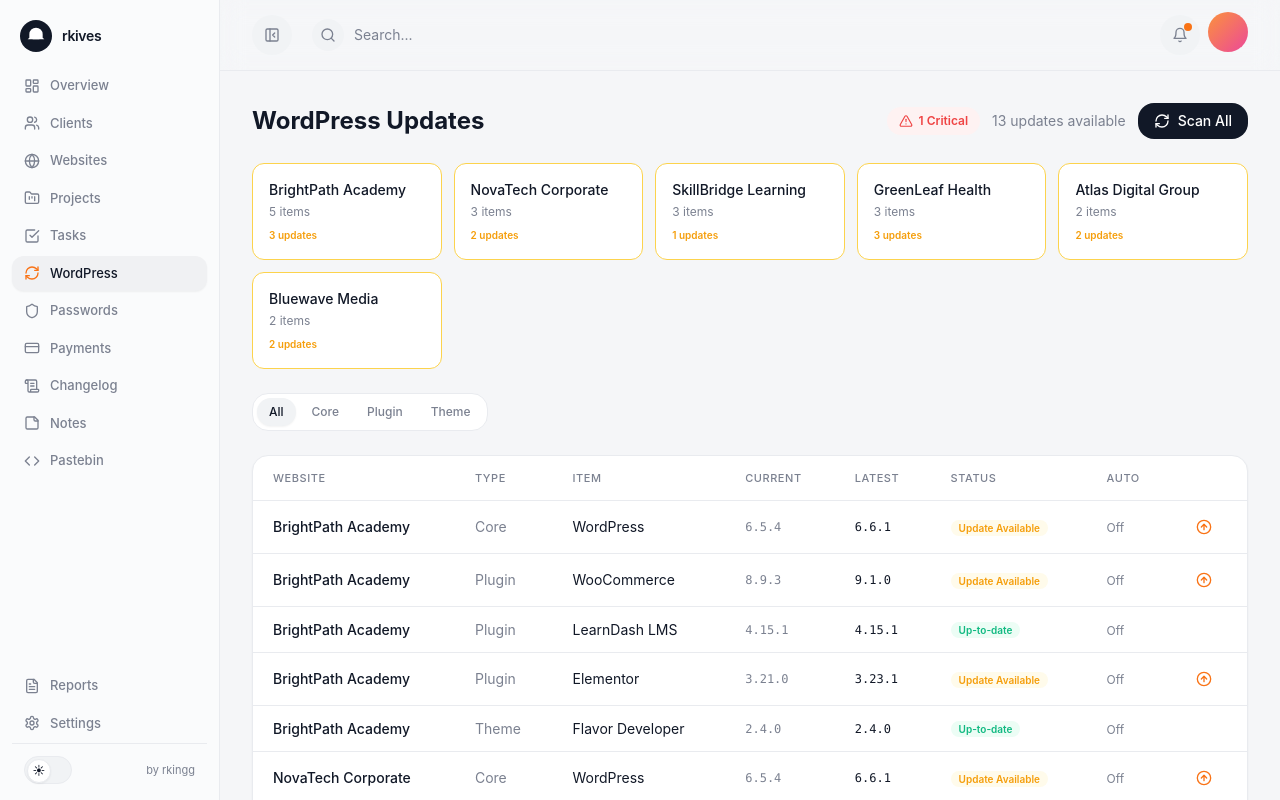
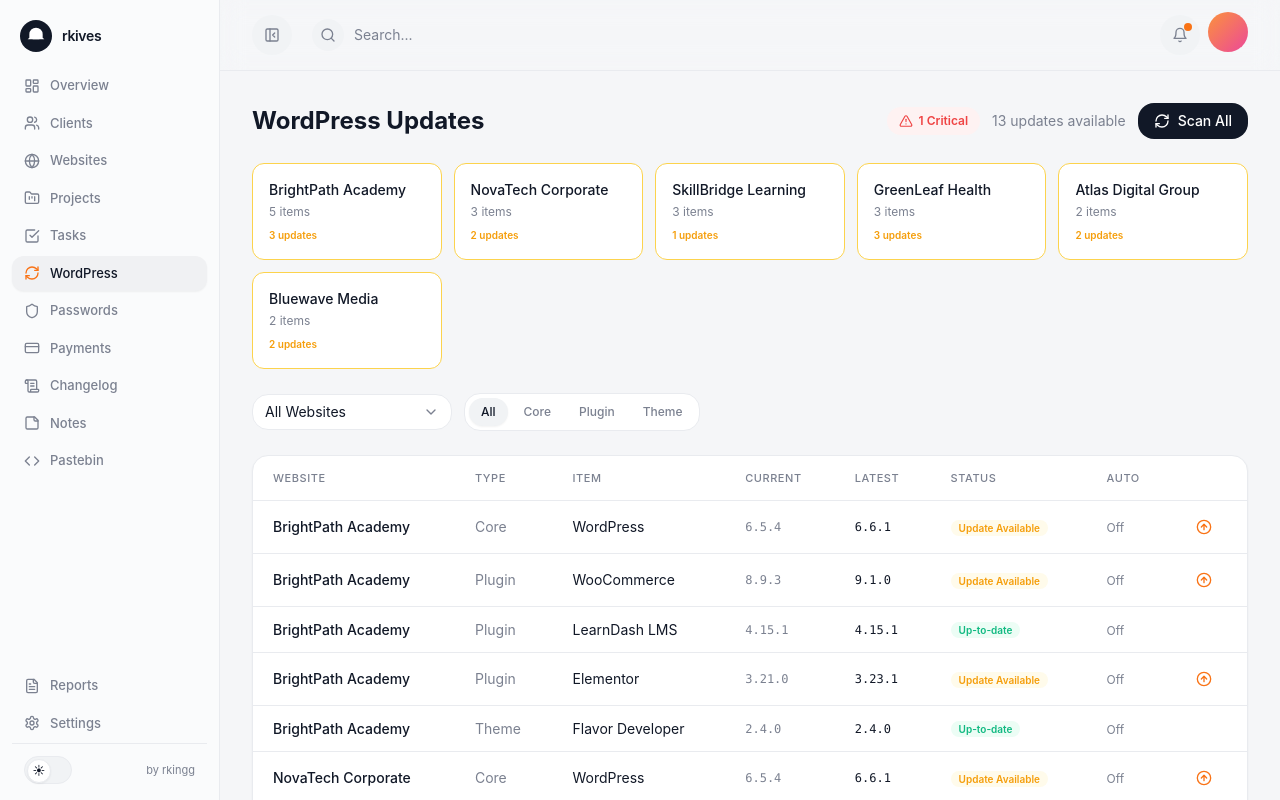
Before and after one commit to rkingg-dev/rkives, a Next.js app: page /dashboard/wordpress in a window 1280 px wide. Shown: the top 800 px of the page. Built offline with nearby package versions, Linux system fonts and the light colour scheme.

Commit message:
Add website dropdown filter to WordPress updates page

```diff
--- a/src/app/dashboard/wordpress/page.tsx
+++ b/src/app/dashboard/wordpress/page.tsx
@@ -4,24 +4,28 @@
 import { motion } from "framer-motion";
 import { wpUpdateData, websiteData } from "@/lib/mock-data";
 import { cn } from "@/lib/utils";
-import { RefreshCw, AlertTriangle, CheckCircle, ArrowUpCircle } from "lucide-react";
+import { RefreshCw, AlertTriangle, ArrowUpCircle } from "lucide-react";
 import { Pagination } from "@/components/ui/pagination";
+import { Select } from "@/components/ui/select";
 
 const typeFilters = ["All", "Core", "Plugin", "Theme"];
 
 export default function WordpressPage() {
   const [filter, setFilter] = useState("All");
+  const [siteFilter, setSiteFilter] = useState("all");
   const [page, setPage] = useState(1);
   const [pageSize, setPageSize] = useState(10);
 
   const wpSites = Array.from(new Set(wpUpdateData.map((u) => u.websiteId)));
+  const siteOptions = [{ label: "All Websites", value: "all" }, ...wpSites.map((id) => ({ label: websiteData.find((w) => w.id === id)?.name || id, value: id }))];
 
   const filtered = useMemo(() => {
     return wpUpdateData.filter((u) => {
+      if (siteFilter !== "all" && u.websiteId !== siteFilter) return false;
       if (filter === "All") return true;
       return u.itemType === filter;
     });
-  }, [filter]);
+  }, [filter, siteFilter]);
 
   const totalPages = Math.ceil(filtered.length / pageSize);
   const paginated = filtered.slice((page - 1) * pageSize, page * pageSize);
@@ -62,11 +66,14 @@
         })}
       </div>
 
-      {/* Filter Tabs */}
-      <div className="flex gap-1 bg-card border border-border rounded-lg p-1 w-fit">
-        {typeFilters.map((f) => (
-          <button key={f} onClick={() => setFilter(f)} className={cn("px-3 py-1.5 text-xs font-medium rounded-md transition-colors", filter === f ? "bg-muted text-foreground shadow-sm" : "text-muted-foreground hover:text-foreground")}>{f}</button>
-        ))}
+      {/* Filters */}
+      <div className="flex flex-wrap items-center gap-3">
+        <Select options={siteOptions} value={siteFilter} onValueChange={(v) => { setSiteFilter(v); setPage(1); }} className="w-[200px]" />
+        <div className="flex gap-1 bg-card border border-border rounded-lg p-1 w-fit">
+          {typeFilters.map((f) => (
+            <button key={f} onClick={() => { setFilter(f); setPage(1); }} className={cn("px-3 py-1.5 text-xs font-medium rounded-md transition-colors", filter === f ? "bg-muted text-foreground shadow-sm" : "text-muted-foreground hover:text-foreground")}>{f}</button>
+          ))}
+        </div>
       </div>
 
       {/* Updates Table */}
```
